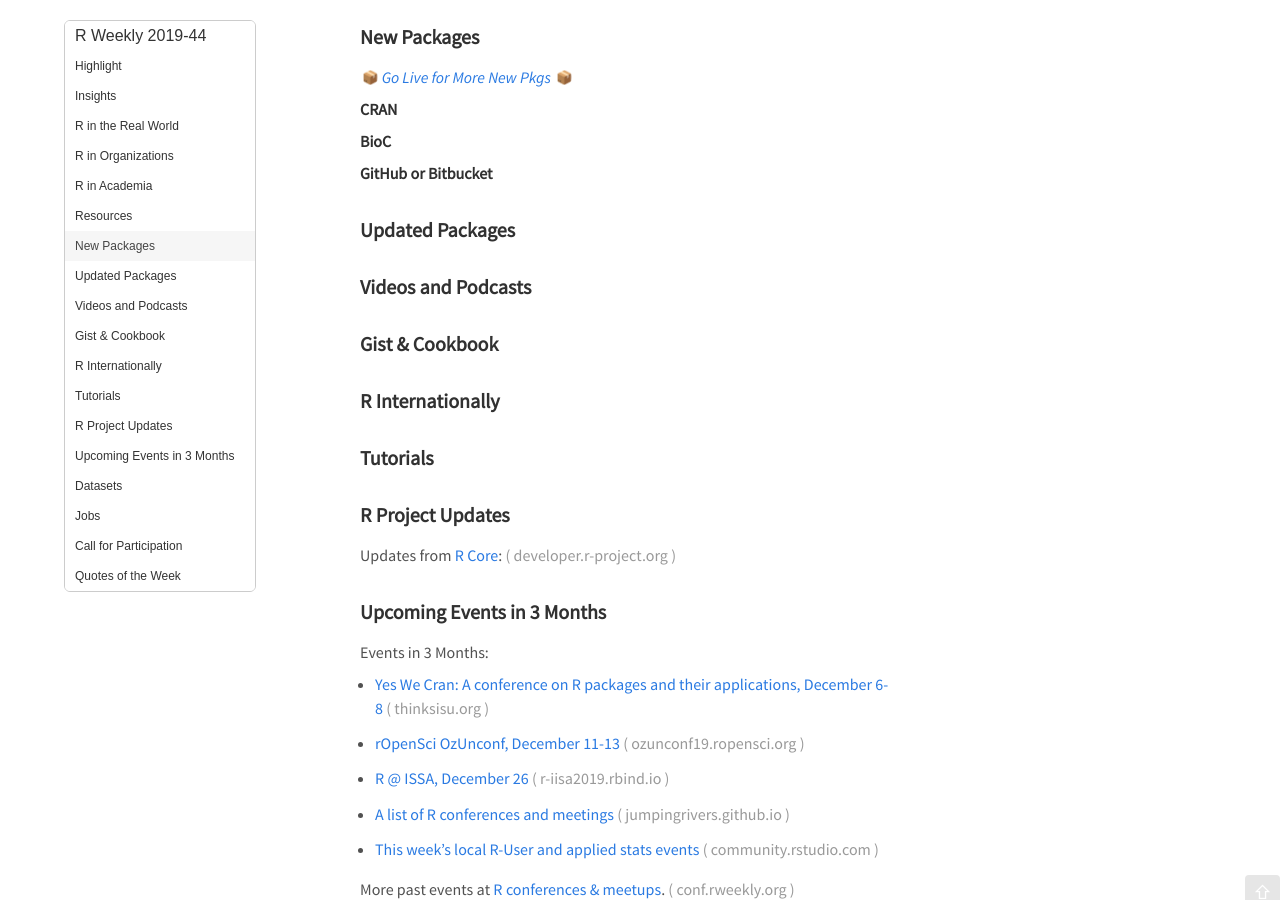
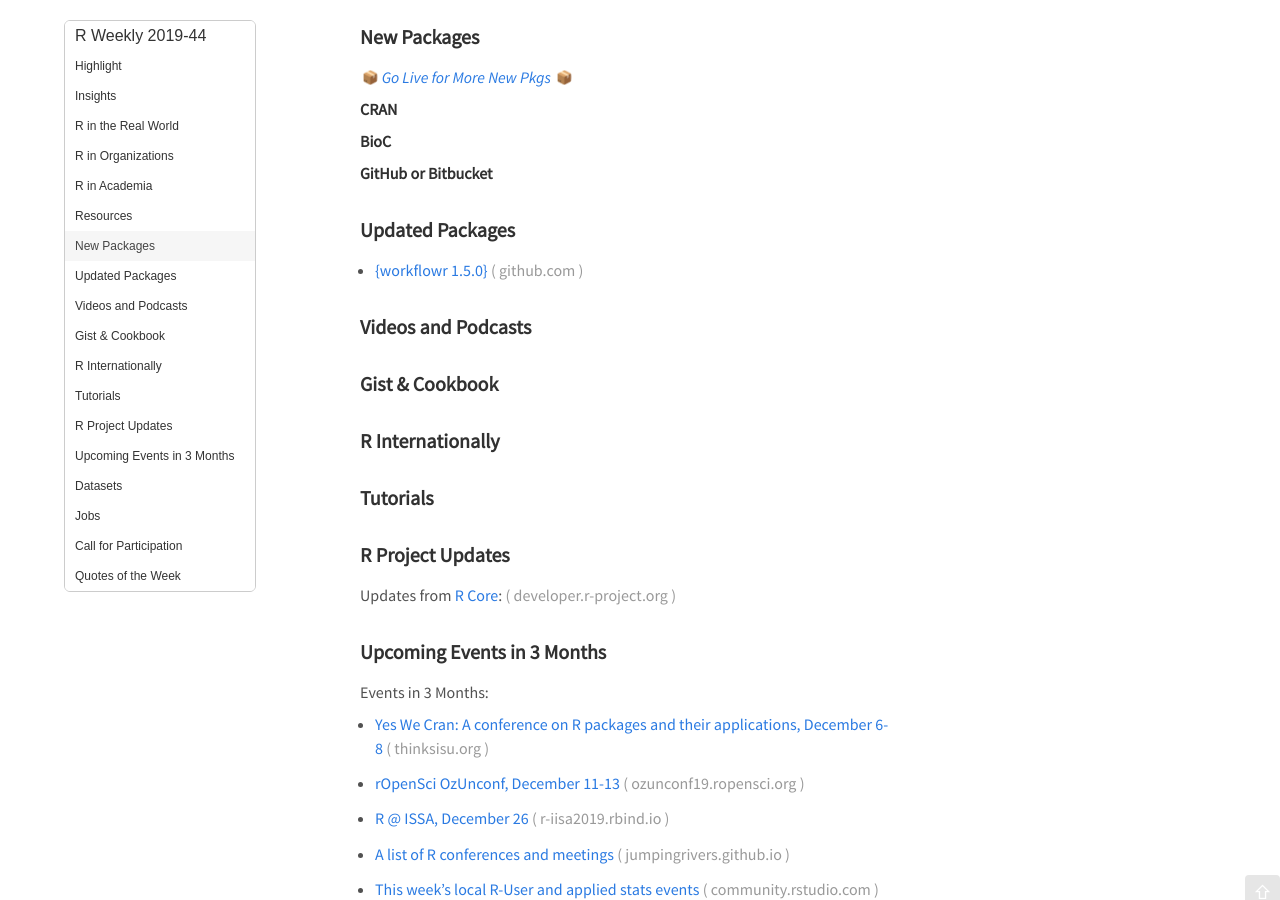
Before and after one commit to rweekly/rweekly.org, a Jekyll site: the page built from draft.md, in a window 1280 px wide and 900 px high, scrolled down 514 px. Built offline with Jekyll 4.4.1, drawn with Linux system fonts in a browser that asks for light colours; emoji names are drawn with the system emoji font; comment, search, counter and statistics services are not loaded.

Commit message:
Add updated package workflowr v1.5.0.

```diff
--- a/draft.md
+++ b/draft.md
@@ -53,7 +53,7 @@ Release Date: 2019-11-04
 
 ### Updated Packages
 
-
++ [{workflowr 1.5.0}](https://github.com/jdblischak/workflowr/releases/tag/v1.5.0)
 
 
 ###  Videos and Podcasts
```
